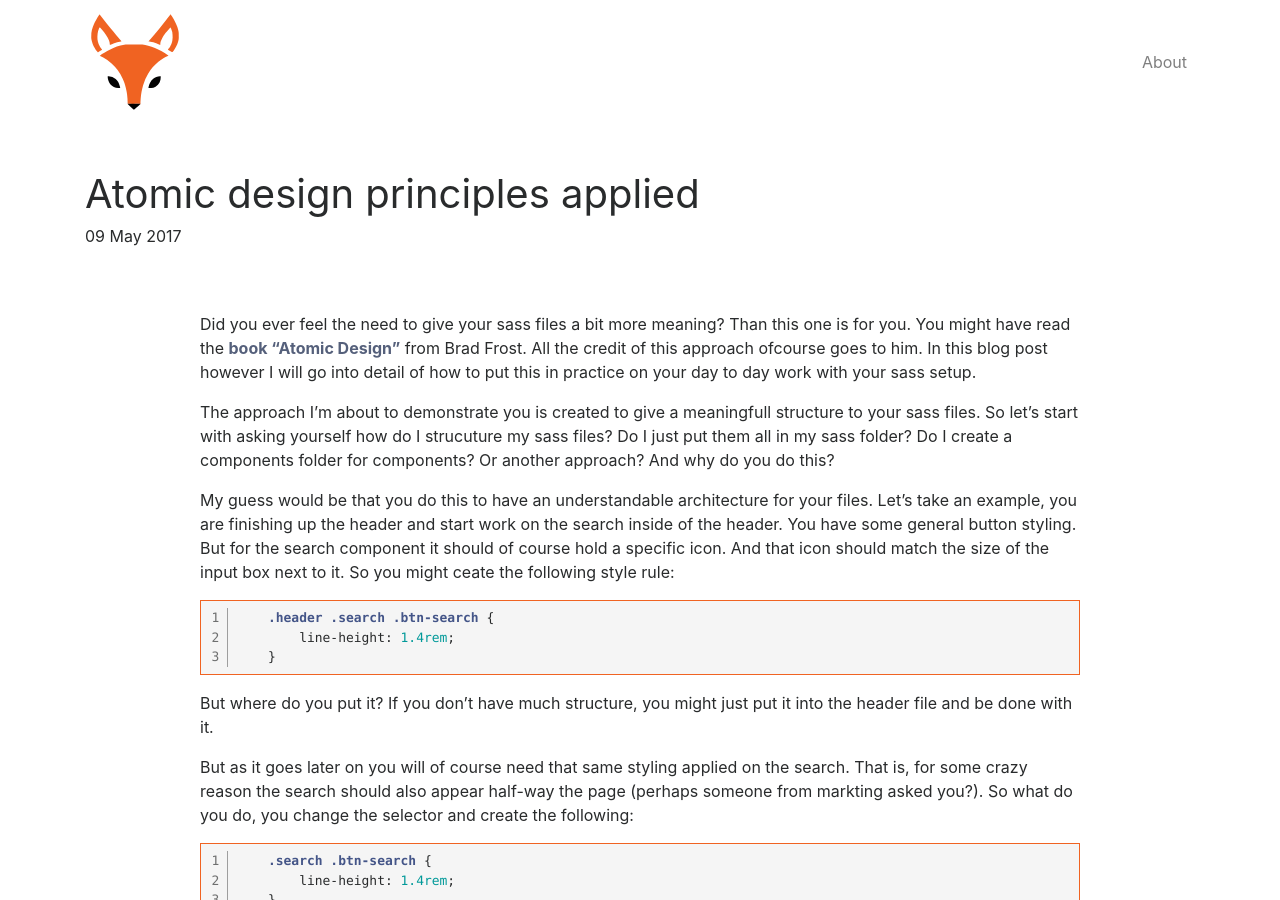
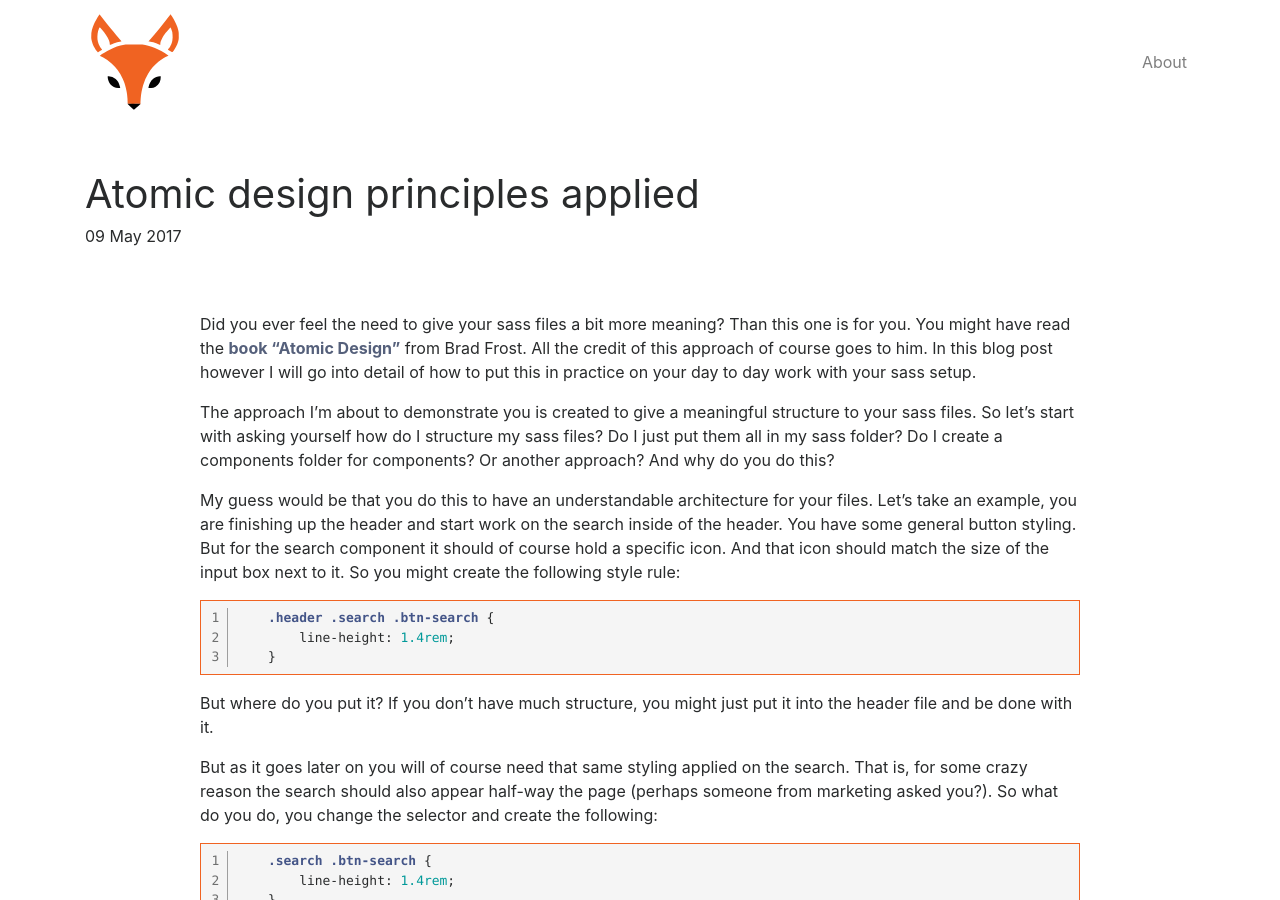
Before and after one commit to stef-coenen/thebrownfox-blog, a Jekyll site: the page built from _posts/2017-05-09-atomic-design-applied.markdown, in a window 1280 px wide and 900 px high. Built offline with Jekyll 4.4.1, drawn with Linux system fonts in a browser that asks for light colours; some of the changed text lies outside the part shown.

Commit message:
Spell check atomic design;

```diff
--- a/_posts/2017-05-09-atomic-design-applied.markdown
+++ b/_posts/2017-05-09-atomic-design-applied.markdown
@@ -5,11 +5,11 @@ date:   2017-05-09 18:00:00 +0200
 categories: atomic sass
 ---
 
-Did you ever feel the need to give your sass files a bit more meaning? Than this one is for you. You might have read the [book "Atomic Design"](http://bradfrost.com/blog/post/atomic-web-design/) from Brad Frost. All the credit of this approach ofcourse goes to him. In this blog post however I will go into detail of how to put this in practice on your day to day work with your sass setup.
+Did you ever feel the need to give your sass files a bit more meaning? Than this one is for you. You might have read the [book "Atomic Design"](http://bradfrost.com/blog/post/atomic-web-design/) from Brad Frost. All the credit of this approach of course goes to him. In this blog post however I will go into detail of how to put this in practice on your day to day work with your sass setup.
 
-The approach I'm about to demonstrate you is created to give a meaningfull structure to your sass files. So let's start with asking yourself how do I strucuture my sass files? Do I just put them all in my sass folder? Do I create a components folder for components? Or another approach? And why do you do this?
+The approach I'm about to demonstrate you is created to give a meaningful structure to your sass files. So let's start with asking yourself how do I structure my sass files? Do I just put them all in my sass folder? Do I create a components folder for components? Or another approach? And why do you do this?
 
-My guess would be that you do this to have an understandable architecture for your files. Let's take an example, you are finishing up the header and start work on the search inside of the header. You have some general button styling. But for the search component it should of course hold a specific icon. And that icon should match the size of the input box next to it. So you might ceate the following style rule:
+My guess would be that you do this to have an understandable architecture for your files. Let's take an example, you are finishing up the header and start work on the search inside of the header. You have some general button styling. But for the search component it should of course hold a specific icon. And that icon should match the size of the input box next to it. So you might create the following style rule:
 
 {% highlight css linenos %}
     .header .search .btn-search {
@@ -19,7 +19,7 @@ My guess would be that you do this to have an understandable architecture for yo
 
 But where do you put it? If you don't have much structure, you might just put it into the header file and be done with it.
 
-But as it goes later on you will of course need that same styling applied on the search. That is, for some crazy reason the search should also appear half-way the page (perhaps someone from markting asked you?). So what do you do, you change the selector and create the following:
+But as it goes later on you will of course need that same styling applied on the search. That is, for some crazy reason the search should also appear half-way the page (perhaps someone from marketing asked you?). So what do you do, you change the selector and create the following:
 
 {% highlight css linenos %}
     .search .btn-search {
```
Also changed, not shown: other parts of _posts/2017-05-09-atomic-design-applied.markdown (+1 -1 lines).
